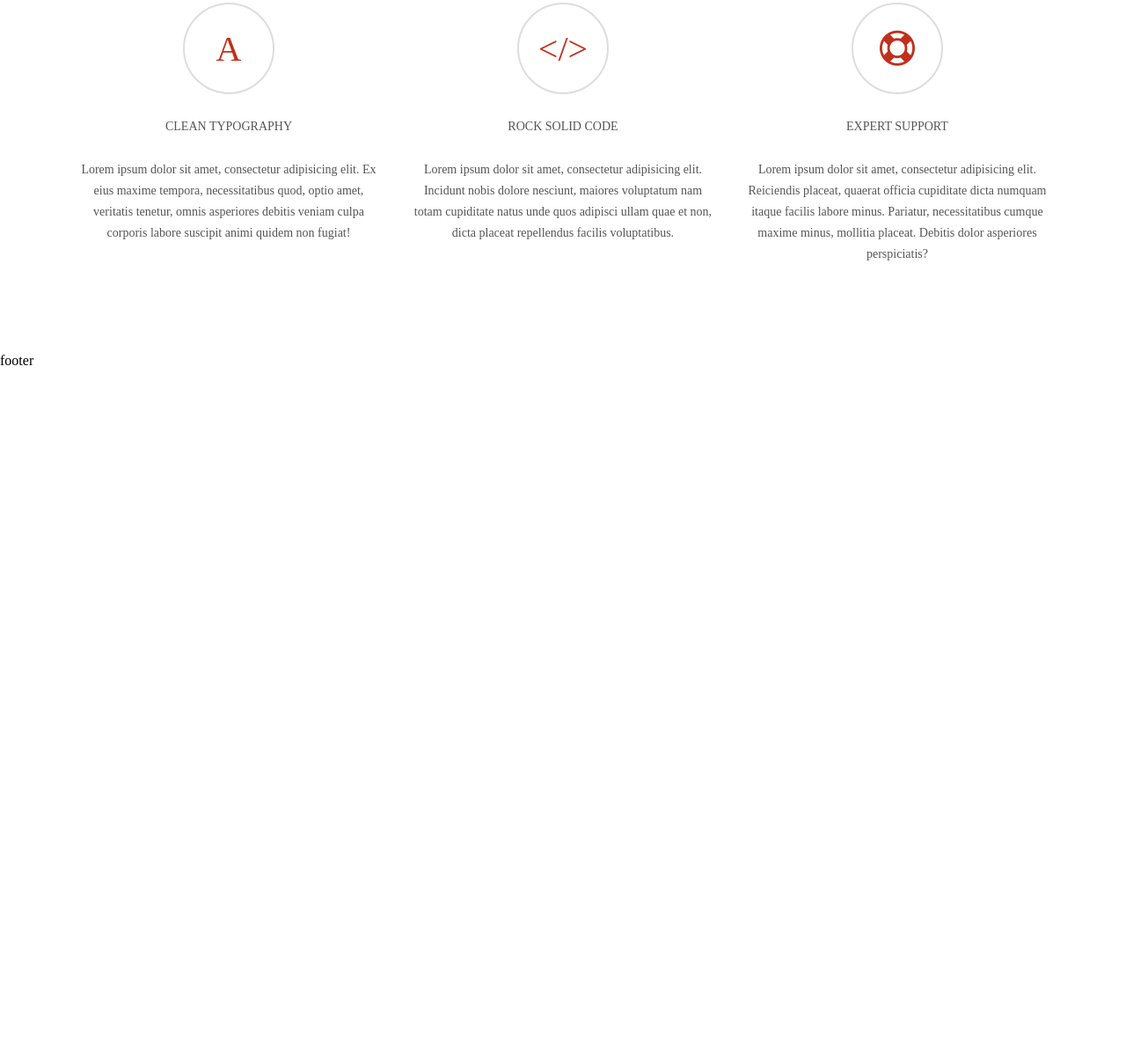
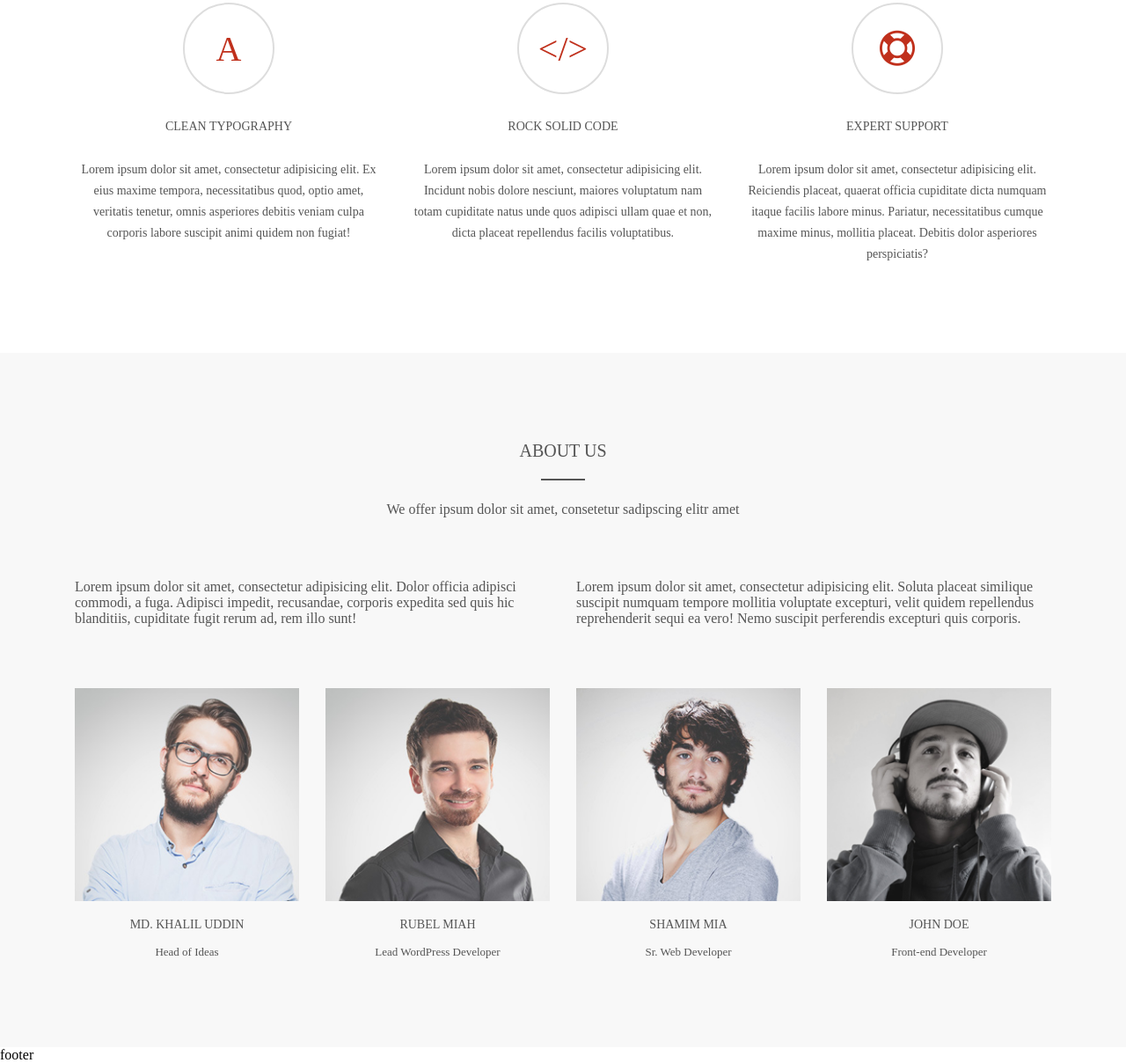
Before and after one commit to yadmal/example-landing, a website: page src/index.html in a window 1280 px wide. Shown: the part 1024-2232 px from the top of the page at 88% size. Before the commit the page ends 1443 px from the top, so only its background shows below. Drawn offline with nearby package versions, Linux system fonts and the light colour scheme; files that its build step writes are made by us from their sources; files whose address does not match are found by name; a web font is replaced by a local one.

Commit message:
Add section "aboutus" in index.html

```diff
--- a/src/index.html
+++ b/src/index.html
@@ -11,6 +11,24 @@
 </head>
 
 <body>
+  <!-- <div class="debug">
+    <div>
+      <div>
+        <div></div>
+        <div></div>
+        <div></div>
+        <div></div>
+        <div></div>
+        <div></div>
+        <div></div>
+        <div></div>
+        <div></div>
+        <div></div>
+        <div></div>
+        <div></div>
+      </div>
+    </div>
+  </div> -->
   <header class="header">
     <section class="wrapper">
       <div class="header__top">
@@ -27,6 +45,7 @@
           </ul>
         </nav>
       </div>
+
       <div class="header__middle">
         <div class="welcome">welcome to startup</div>
         <div class="greeting">your favourite creative agency template</div>
@@ -34,8 +53,6 @@
       </div>
     </section>
   </header>
-
-
   <main>
     <section class="services wrapper block">
       <div class="blockHead">
@@ -66,9 +83,53 @@
         </div>
       </div>
     </section>
+
+    <section class="aboutus">
+      <div class="wrapper block">
+        <div class="blockHead">
+          <h2 class="blockHead__title">about us</h2>
+          <div class="blockHead__delimiter"></div>
+          <div class="blockHead__contain">We offer ipsum dolor sit amet, consetetur sadipscing elitr amet</div>
+        </div>
+        <div class="aboutus__articles">
+          <div class="article">Lorem ipsum dolor sit amet, consectetur adipisicing elit. Dolor officia adipisci commodi, a fuga. Adipisci impedit, recusandae, corporis expedita sed quis hic blanditiis, cupiditate fugit rerum ad, rem illo sunt!</div>
+          <div class="article">Lorem ipsum dolor sit amet, consectetur adipisicing elit. Soluta placeat similique suscipit numquam tempore mollitia voluptate excepturi, velit quidem repellendus reprehenderit sequi ea vero! Nemo suscipit perferendis
+            excepturi quis corporis.</div>
+        </div>
+        <div class="team">
+          <div class="person">
+            <div class="person__photo">
+              <img src="img/persons/Layer_12.png" alt="">
+            </div>
+            <div class="person__name">Md. Khalil Uddin</div>
+            <div class="person__position">Head of Ideas</div>
+          </div>
+          <div class="person">
+            <div class="person__photo">
+              <img src="img/persons/Layer_13.png" alt="Rubel Miah">
+            </div>
+            <div class="person__name">Rubel Miah</div>
+            <div class="person__position">Lead WordPress Developer</div>
+          </div>
+          <div class="person">
+            <div class="person__photo">
+              <img src="img/persons/Layer_15.png" alt="Shamim Mia">
+            </div>
+            <div class="person__name">Shamim Mia</div>
+            <div class="person__position">Sr. Web Developer</div>
+          </div>
+          <div class="person">
+            <div class="person__photo">
+              <img src="img/persons/Layer_16.png" alt="John Doe">
+            </div>
+            <div class="person__name">John Doe</div>
+            <div class="person__position">Front-end Developer</div>
+          </div>
+        </div>
+      </div>
+    </section>
+
   </main>
-
-
   <footer>footer</footer>
 </body>
 
--- a/src/precss/main.less
+++ b/src/precss/main.less
@@ -53,3 +53,55 @@
     }
   }
 }
+
+
+.aboutus {
+  background-color: #f8f8f8;
+
+  .block {
+    background-color: inherit;
+  }
+
+  &__articles {
+    .row-flex();
+    padding: 0 0 70px;
+
+    .article {
+      .col();
+      .size(6);
+      .size-lg(6);
+      .size-md(6);
+      .size-sm(6);
+    }
+  }
+
+  .team {
+    .row-flex();
+
+    .person {
+      .col();
+      .size(3);
+      .size-lg(3);
+      .size-md(3);
+      .size-sm(6);
+      text-align: center;
+      color: @color_grey;
+
+      &__photo {}
+
+      &__name {
+        font-family: Montserrat;
+        font-size: 14px;
+        font-weight: 400;
+        text-transform: uppercase;
+        padding: 15px 0;
+      }
+
+      &__position {
+        font-family: "Roboto Slab";
+        font-size: 13px;
+        font-weight: 400;
+      }
+    }
+  }
+}
```
Also changed, not shown: build/css/style.css, build/img/persons/Layer_12.png (added), build/img/persons/Layer_13.png (added), build/img/persons/Layer_15.png (added), build/img/persons/Layer_16.png (added), build/index.html.
